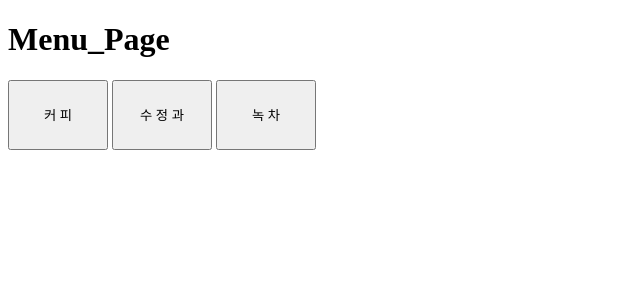
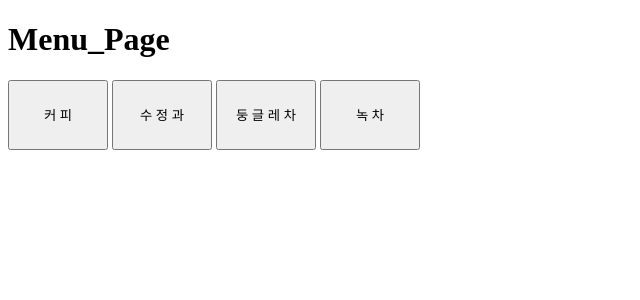
Before and after one commit to I-nkamanda/david, a Flask app: page /menu in a window 1280 px wide. Shown: the top 300 px of the page, without its empty margins (0-640 px from the left). Run offline with Flask 3, Linux system fonts and the light colour scheme.

Commit message:
Update menu.html , add doongle
둥글레차 추가했다!

```diff
--- a/templates/menu.html
+++ b/templates/menu.html
@@ -9,6 +9,7 @@
         <h1> Menu_Page </h1>
         <button style="width:100px; height:70px;">커    피</button>
         <button style="width:100px; height:70px;">수 정 과</button>
+        <button style="width:100px; height:70px;">둥 글 레 차</button>
         <button style="width:100px; height:70px;">녹    차</button>
     </body>
 </html>
```
